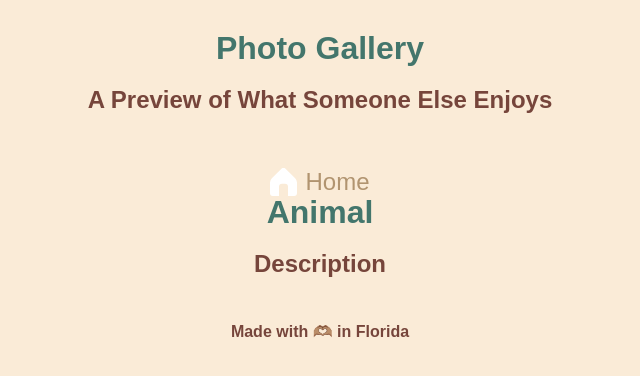
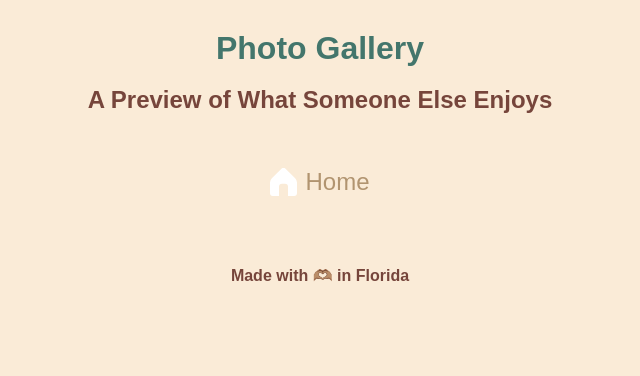
Before and after one commit to kprieto14/PhotoGallery, a React (Vite) app: page /miniatures in a window 1280 px wide. Shown: the top 376 px of the page, without its empty margins (320-960 px from the left). Built offline with nearby package versions, Linux system fonts and the light colour scheme.

Commit message:
Start of static code to link to individual hobby list.

```diff
--- a/src/components/CategoryItem.tsx
+++ b/src/components/CategoryItem.tsx
@@ -1,5 +1,6 @@
 import React from 'react';
 import { GalleryItemType } from '../App';
+import { Link } from 'react-router-dom';
 
 export function CategoryItem(props: GalleryItemType) {
     const photoEntries = Object.entries(props.photos)
@@ -10,8 +11,11 @@ export function CategoryItem(props: GalleryItemType) {
 
     return (
         <article>
-            <h2>{props.title}</h2>
-            <h3>{props.description}</h3>
+            <header>
+                <Link to={`/${props.category}`}><button><h2>{props.title}</h2></button></Link>
+                <h3>{props.description}</h3>
+            </header>
+
             <img src={firstPhoto.imageURL} alt={firstPhoto.title} />
 
         </article>
--- a/src/index.scss
+++ b/src/index.scss
@@ -14,12 +14,16 @@ body {
 }
 
 article {
-  border: 1px solid #76453B;
-  max-width: 40rem;
+  max-width: 35rem;
+
+  header {
+    border: 1px solid #76453B;
+    border-bottom: 0;
+  }
 
   img {
     margin: 0;
-    max-width: 50%;
+    max-width: 100%;
   }
 }
 
@@ -31,8 +35,8 @@ button {
   font-size: 1.5rem;
 	cursor: pointer;
 
-  &:hover {
-    color: #76453B;
+  nav {
+    font-size: 1.5rem;
   }
 }
 
--- a/src/pages/CategoryList.tsx
+++ b/src/pages/CategoryList.tsx
@@ -5,6 +5,10 @@ import { CategoryItem } from "../components/CategoryItem";
 export function CategoryList() {
     //Turns JSON objects into an array so that map can actually be used to generate CategoryItem
     const entries = Object.entries(gallery)
+
+    entries.map(([key, hobby]) => (
+        console.log(key, hobby)
+    ))
 
     return (
         <div className="category-list">
--- a/src/pages/PhotoList.tsx
+++ b/src/pages/PhotoList.tsx
@@ -1,10 +1,29 @@
-import React from "react";
+import React, { useEffect, useState } from "react";
+import { useParams } from "react-router";
+import gallery from '../gallery.json'
+import { GalleryItemType } from "../App";
+
 
 export function PhotoList() {
+    const params = useParams<{ category:string }>()
+    const entries = Object.entries(gallery)
+    //const history = useNavigate()
+
+    const [ categoryItem, setCategoryItem ] = useState<GalleryItemType>({
+        category: '',
+        title: '',
+        description: '',
+        photos: []
+    })
+
+    useEffect(function() {
+        // const category = entries.find(hobby => hobby.includes(params.category))
+    })
+
     return (
         <>
-            <h1>Animal</h1>
-            <h2>Description</h2>
+            <h1>{categoryItem.title}</h1>
+            <h2>{categoryItem.description}</h2>
         </>
     )
 }
```
